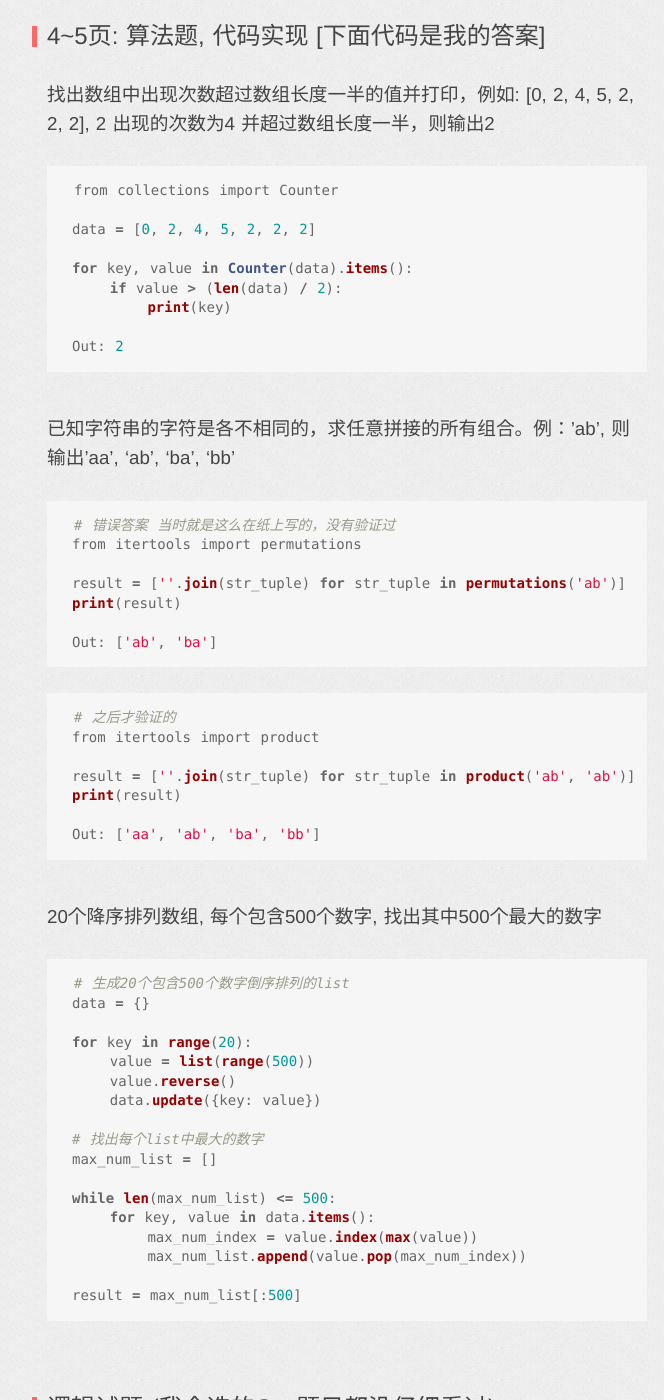
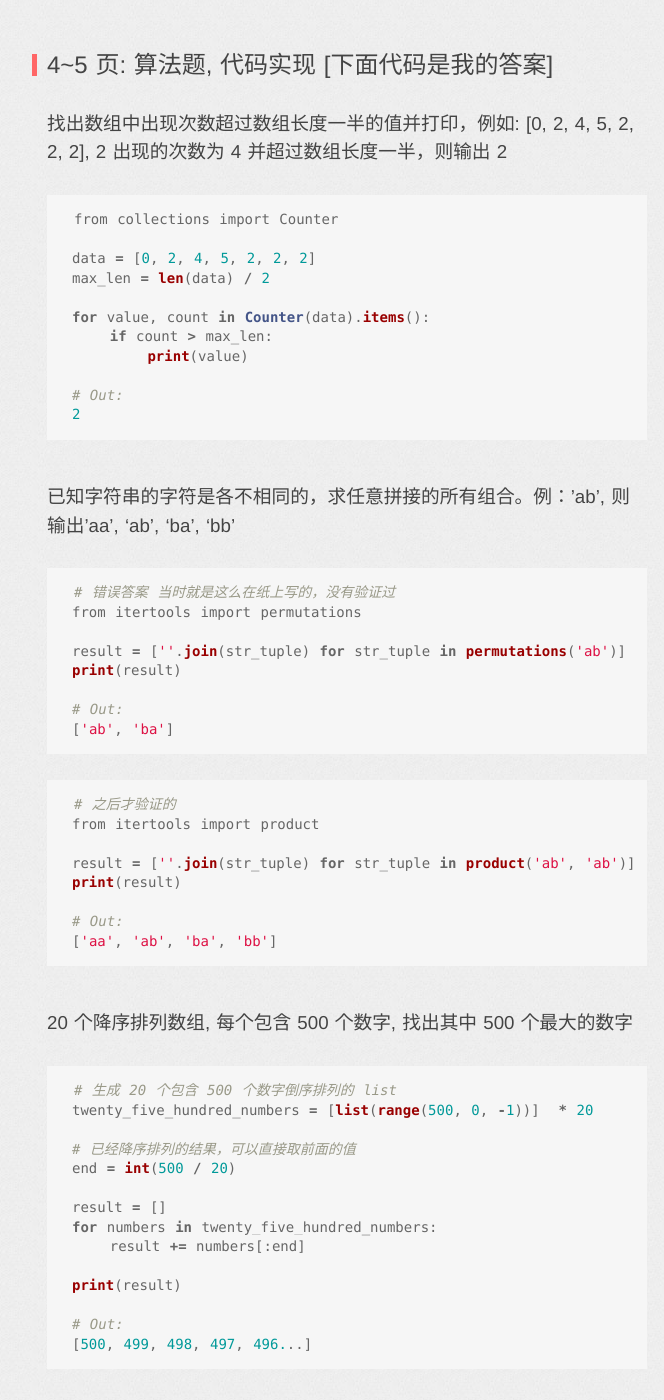
Before and after one commit to qulc/qulc.github.io, a Jekyll site: the page built from _posts/2016-03-18-kugou-job-questions.md, in a window 1280 px wide and 1400 px high, scrolled down 1842 px. Shown: the whole window, without its empty margins (293-957 px from the left). Built offline with Jekyll 4.4.1, drawn with Linux system fonts in a browser that asks for light colours; nearby versions of some CDN libraries; comment, search, counter and statistics services are not loaded; some of the changed text lies outside the part shown.

Commit message:
Update kugou interview questions answer

```diff
--- a/_posts/2016-03-18-kugou-job-questions.md
+++ b/_posts/2016-03-18-kugou-job-questions.md
@@ -1,6 +1,6 @@
 ---
 layout: post
-title:  "酷狗Python后台开发面试题"
+title:  "酷狗 Python 后台开发面试题"
 date:   2016-03-18
 categories: record
 ---
@@ -9,7 +9,7 @@ categories: record
 
 ## 第1页: 就是图上的基础知识选择&填空题
 
-## 第2页: 写代码输出结果, 就是考验Python容易犯错的陷阱
+## 第2页: 写代码输出结果, 就是考验 Python 容易犯错的陷阱
 
 *酷狗给的示例代码也太丑了点, 不贴上来了.*
 *试题上不是这两份代码, 但知识点是这两个*
@@ -49,28 +49,30 @@ class C(A):
 2 2 2
 {% endhighlight %}
 
-## 第3页: 数据库和Linux相关的问题
+## 第 3 页: 数据库和 Linux 相关的问题
 
 * 简述数据库的连接查询
-* 什么是SQL注入，如何防范
+* 什么是 SQL 注入，如何防范
 * 数据库索引的优点与不足，建立索引应该遵循哪些规则?
-* 内容为Hello World的文件，在执行`echo abc >> file`之后内容为？
-* 写一条crontab配置, 每周六，日重启Nginx, 并将执行结果写入`/dev/null`
+* 内容为 Hello World 的文件，在执行`echo abc >> file`之后内容为？
+* 写一条 crontab 配置, 每周六，日重启 Nginx, 并将执行结果写入`/dev/null`
 
 
-## 4~5页: 算法题, 代码实现 [下面代码是我的答案]
+## 4~5 页: 算法题, 代码实现 [下面代码是我的答案]
 
-### 找出数组中出现次数超过数组长度一半的值并打印，例如: [0, 2, 4, 5, 2, 2, 2], 2 出现的次数为4 并超过数组长度一半，则输出2
+### 找出数组中出现次数超过数组长度一半的值并打印，例如: [0, 2, 4, 5, 2, 2, 2], 2 出现的次数为 4 并超过数组长度一半，则输出 2
 {% highlight python %}
 from collections import Counter
 
 data = [0, 2, 4, 5, 2, 2, 2]
+max_len = len(data) / 2
 
-for key, value in Counter(data).items():
-    if value > (len(data) / 2):
-        print(key)
+for value, count in Counter(data).items():
+    if count > max_len:
+        print(value)
 
-Out: 2
+# Out:
+2
 {% endhighlight %}
 
 ### 已知字符串的字符是各不相同的，求任意拼接的所有组合。例：'ab', 则输出'aa', 'ab', 'ba', 'bb'
@@ -81,7 +83,8 @@ from itertools import permutations
 result = [''.join(str_tuple) for str_tuple in permutations('ab')]
 print(result)
 
-Out: ['ab', 'ba']
+# Out:
+['ab', 'ba']
 
 {% endhighlight %}
 
@@ -92,32 +95,30 @@ from itertools import product
 result = [''.join(str_tuple) for str_tuple in product('ab', 'ab')]
 print(result)
 
-Out: ['aa', 'ab', 'ba', 'bb']
+# Out:
+['aa', 'ab', 'ba', 'bb']
 {% endhighlight %}
 
-### 20个降序排列数组, 每个包含500个数字, 找出其中500个最大的数字
+### 20 个降序排列数组, 每个包含 500 个数字, 找出其中 500 个最大的数字
 {% highlight python %}
-# 生成20个包含500个数字倒序排列的list
-data = {}
+# 生成 20 个包含 500 个数字倒序排列的 list
+twenty_five_hundred_numbers = [list(range(500, 0, -1))]  * 20
 
-for key in range(20):
-    value = list(range(500))
-    value.reverse()
-    data.update({key: value})
+# 已经降序排列的结果，可以直接取前面的值
+end = int(500 / 20)
 
-# 找出每个list中最大的数字
-max_num_list = []
+result = []
+for numbers in twenty_five_hundred_numbers:
+    result += numbers[:end]
 
-while len(max_num_list) <= 500:
-    for key, value in data.items():
-        max_num_index = value.index(max(value))
-        max_num_list.append(value.pop(max_num_index))
+print(result)
 
-result = max_num_list[:500]
+# Out:
+[500, 499, 498, 497, 496...]
 {% endhighlight %}
 
 
-## 逻辑试题 (我全选的C，题目都没仔细看过)
+## 逻辑试题 (我全选的 C，题目都没仔细看过)
 
 在网上也找到了其中一道题目,
 
@@ -133,6 +134,6 @@ result = max_num_list[:500]
 
 > D．对日常饮食中钙足量的一个孕妇和一个非孕妇进行检测，并分别确定她们是否缺钙
 
-### 三短一长选最长，额，正确答案是D啊。。。。
+### 三短一长选最长，额，正确答案是 D 啊
 
-就是10道这种类型的题目, 挺耗时间的, 又被催时间到了，索性全填了C
+就是 10 道这种类型的题目, 挺耗时间的, 又被催时间到了，索性全填了 C
```
